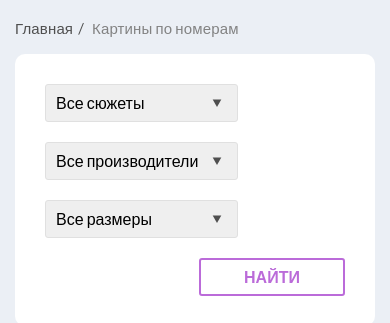
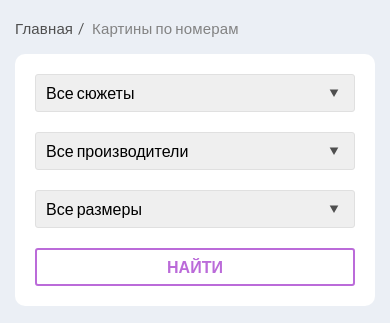
Before and after one commit to Verta-master/rainbow, a website: page catalog.html in a window 390 px wide. Shown: the part 222-545 px from the top of the page. Drawn offline with nearby package versions, Linux system fonts and the light colour scheme; files that its build step writes are made by us from their sources.

Commit message:
Catalog adaptive

```diff
--- a/less/blocks/media.less
+++ b/less/blocks/media.less
@@ -164,6 +164,12 @@
       font-size: 20px;
     }
   }
+  .pages {
+    justify-content: center;
+  }
+  .selection__btn {
+    margin-left: 0;
+  }
 }
 
 //-----------------------------------
@@ -296,4 +302,15 @@
   .sidebar__menu {
     top: 219px;
   }
+  .selection {
+    padding: 20px;
+  }
+  .selection__select {
+    margin-right: 0;
+    width: 100%;
+  }
+  .selection__btn {
+    margin-bottom: 0;
+    width: 100%;
+  }
 }
--- a/less/blocks/pages.less
+++ b/less/blocks/pages.less
@@ -1,5 +1,6 @@
 .pages {
   display: flex;
+  flex-wrap: wrap;
   justify-content: flex-end;
   align-items: center;
   margin-bottom: 60px;
```
